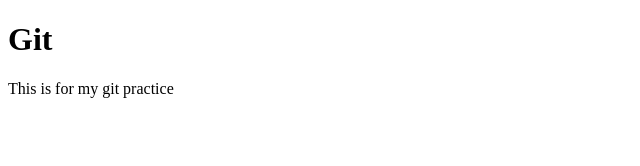
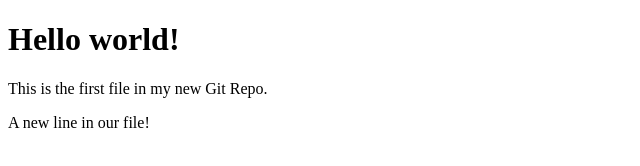
Before and after one commit to PraveenaChinthalapudi/Hello-World, a plain HTML site: page index.html in a window 1280 px wide. Shown: the whole page, without its empty margins (0-640 px from the left). Drawn offline with Linux system fonts and the light colour scheme.

Commit message:
Updated index.html file with new line

```diff
--- a/index.html
+++ b/index.html
@@ -8,8 +8,8 @@
     <link rel="stylesheet" href="style.css">
 </head>
 <body>
-    <h1>Git</h1>
-    <p>This is for my git practice</p>
-
+    <h1>Hello world!</h1>
+<p>This is the first file in my new Git Repo.</p>
+<p>A new line in our file!</p>
 </body>
 </html>
```
